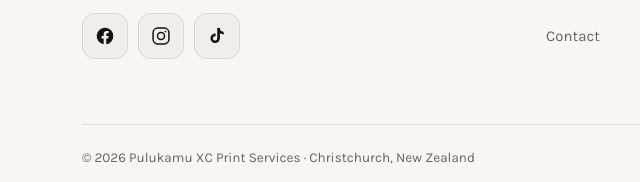
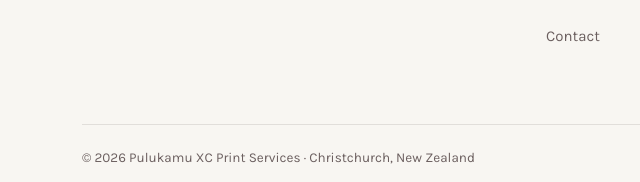
Before and after one commit to scaledsolutionsnz-sketch/pulukamu-xc-print-services-demo, a plain HTML site: page privacy.html in a window 1280 px wide. Shown: the part 2821-3003 px from the top of the page, 0-640 px from the left. Drawn offline with nearby package versions, Linux system fonts and the light colour scheme.

Commit message:
Remove social icons that only ran a Facebook, Instagram or TikTok search
They were stand-ins from the demo stage, not the business's real pages. Approved by Liam, 13 Nov 2026.

Co-Authored-By: Claude Opus 5.5 <noreply@anthropic.com>

```diff
--- a/privacy.html
+++ b/privacy.html
@@ -136,17 +136,6 @@
           </span>
         </a>
         <p class="footer__blurb">Custom t-shirt and hoodie printing, team and club uniforms, embroidery and event merch, printed in Christchurch.</p>
-        <div class="socials">
-          <a class="social" href="https://www.facebook.com/search/top?q=Pulukamu%20XC%20Print%20Services" target="_blank" rel="noopener" aria-label="Find Pulukamu XC Print Services on Facebook">
-            <svg viewBox="0 0 24 24" fill="currentColor" aria-hidden="true"><path d="M22 12a10 10 0 1 0-11.6 9.9v-7H7.9V12h2.5V9.8c0-2.5 1.5-3.9 3.8-3.9 1.1 0 2.2.2 2.2.2v2.5h-1.3c-1.2 0-1.6.8-1.6 1.6V12h2.8l-.4 2.9h-2.4v7A10 10 0 0 0 22 12z"/></svg>
-          </a>
-          <a class="social" href="https://www.instagram.com/explore/search/keyword/?q=Pulukamu%20XC%20Print%20Services" target="_blank" rel="noopener" aria-label="Find Pulukamu XC Print Services on Instagram">
-            <svg viewBox="0 0 24 24" fill="none" stroke="currentColor" stroke-width="1.8" stroke-linecap="round" stroke-linejoin="round" aria-hidden="true"><rect x="2.5" y="2.5" width="19" height="19" rx="5.5"/><circle cx="12" cy="12" r="4.2"/><circle cx="17.4" cy="6.6" r="1.1" fill="currentColor" stroke="none"/></svg>
-          </a>
-          <a class="social" href="https://www.tiktok.com/search?q=Pulukamu%20XC%20Print%20Services" target="_blank" rel="noopener" aria-label="Find Pulukamu XC Print Services on TikTok">
-            <svg viewBox="0 0 24 24" fill="currentColor" aria-hidden="true"><path d="M16.6 5.8a4.9 4.9 0 0 1-1.1-3.3h-3.2v12.3a2.6 2.6 0 1 1-2-2.5V9.1a5.7 5.7 0 1 0 5.2 5.7v-6a8 8 0 0 0 4.5 1.4V7a4.8 4.8 0 0 1-3.4-1.2z"/></svg>
-          </a>
-        </div>
       </div>
       <div>
         <div class="footer__ttl">Site</div>
```
Also changed, not shown: index.html (+0 -11 lines), terms.html (+0 -11 lines).
